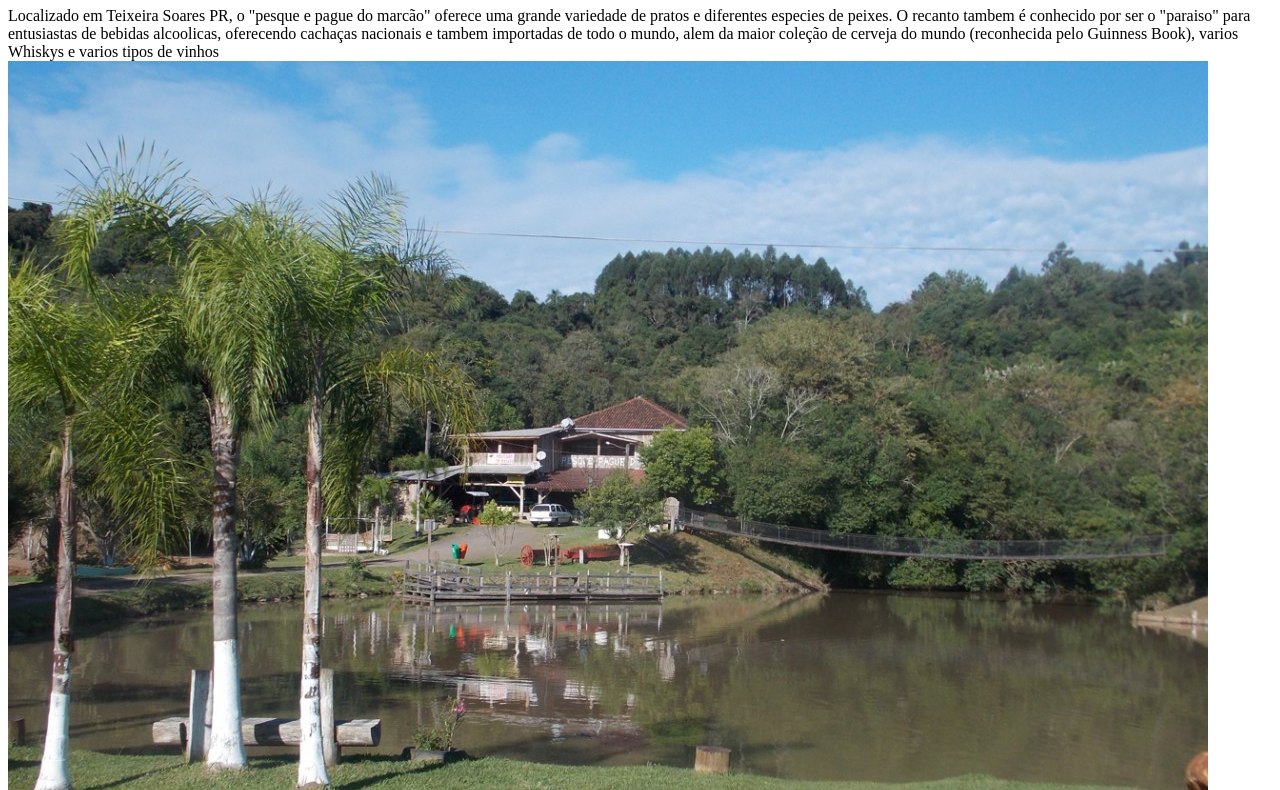
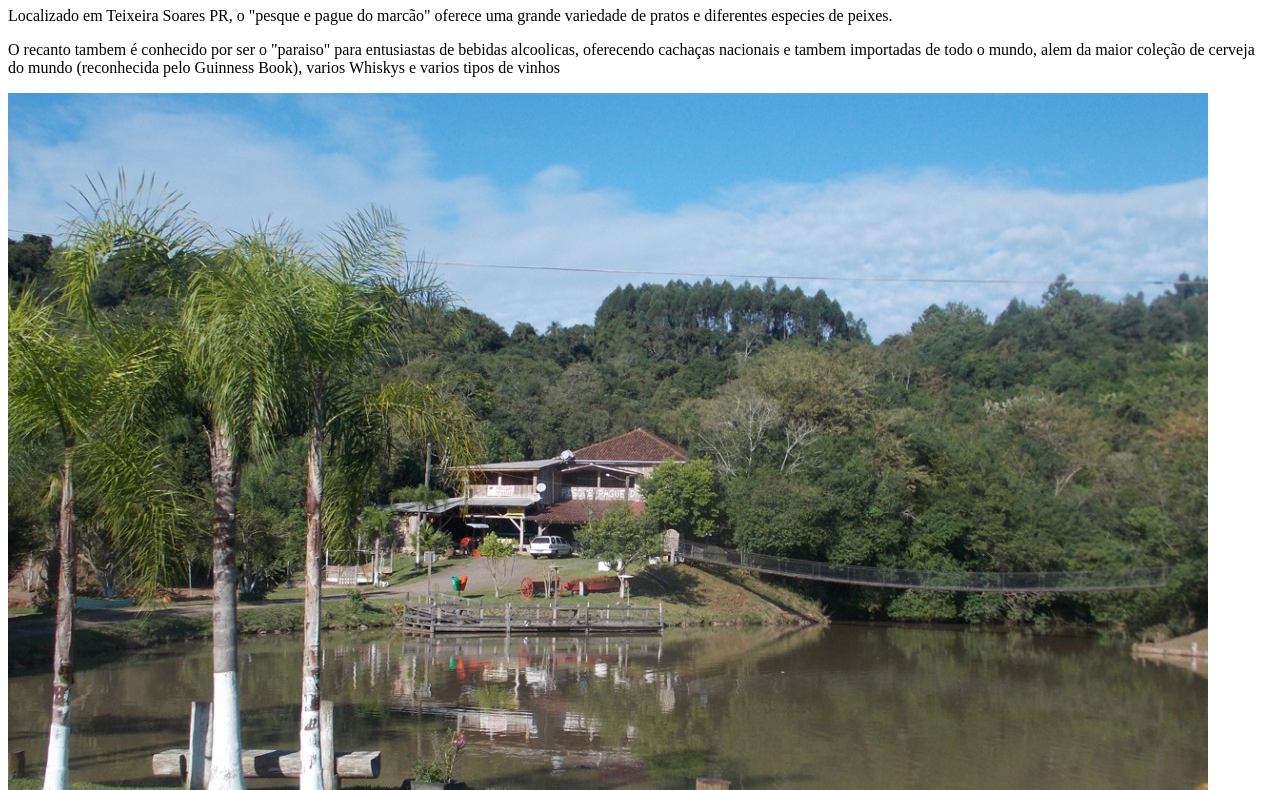
Before and after one commit to lorenzo233z/rp2, a plain HTML site: page index.html in a window 1280 px wide. Shown: the part 73-863 px from the top of the page. Drawn offline with Linux system fonts and the light colour scheme.

Commit message:
Update index.html

```diff
--- a/index.html
+++ b/index.html
@@ -6,11 +6,11 @@
   </head>
   <body>
    <p>Localizado em Teixeira Soares PR, o "pesque e pague do marcão" oferece uma grande
-variedade de pratos e diferentes especies de peixes.
-O recanto tambem é conhecido por ser o "paraiso" para entusiastas de bebidas alcoolicas,
+variedade de pratos e diferentes especies de peixes.</p>
+<p>O recanto tambem é conhecido por ser o "paraiso" para entusiastas de bebidas alcoolicas,
 oferecendo cachaças nacionais e tambem importadas de todo o mundo, alem da maior coleção
 de cerveja do mundo (reconhecida pelo Guinness Book), varios Whiskys e varios tipos de
-vinhos
+vinhos</p>
      <img src="1527511735.jpeg">
 
   </body>
```
